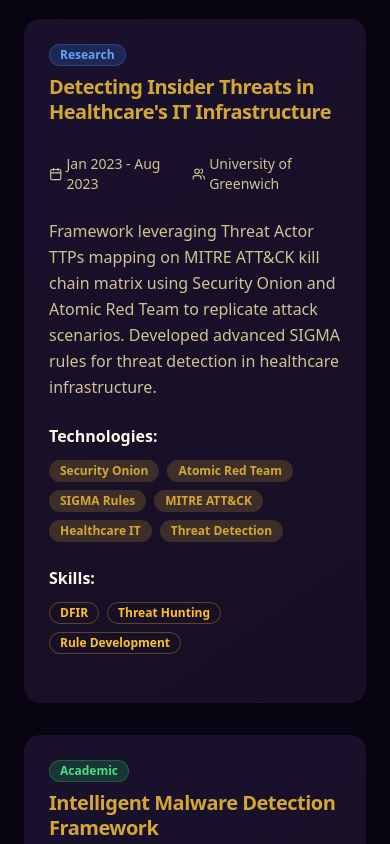
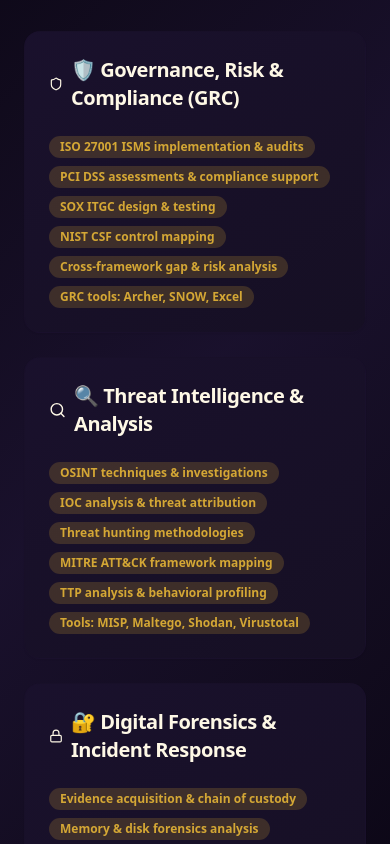
Before and after one commit to Xalpha19/dark-purple-persona, a React (Vite) app: page / in a window 390 px wide. Shown: the part 8020-8864 px from the top of the page. Built offline with nearby package versions, Linux system fonts and the light colour scheme; no server answers.

Commit message:
feat: Implement technical expertise section
- Add the TechnicalExpertise component to the main page.
- Expand the categories in Technical Expertise.
- Update icons for each category.
- Ensure responsive design.

```diff
--- a/src/components/TechnicalExpertise.tsx
+++ b/src/components/TechnicalExpertise.tsx
@@ -1,12 +1,24 @@
+
 import { Card, CardContent, CardHeader, CardTitle } from "@/components/ui/card";
 import { Badge } from "@/components/ui/badge";
-import { Shield } from "lucide-react";
+import { Shield, Search, Lock } from "lucide-react";
 
 const TechnicalExpertise = () => {
-  const grcData = [
+  const technicalExpertiseData = [
     {
       category: "🛡️ Governance, Risk & Compliance (GRC)",
+      icon: Shield,
       skills: ["ISO 27001 ISMS implementation & audits", "PCI DSS assessments & compliance support", "SOX ITGC design & testing", "NIST CSF control mapping", "Cross-framework gap & risk analysis", "GRC tools: Archer, SNOW, Excel"]
+    },
+    {
+      category: "🔍 Threat Intelligence & Analysis",
+      icon: Search,
+      skills: ["OSINT techniques & investigations", "IOC analysis & threat attribution", "Threat hunting methodologies", "MITRE ATT&CK framework mapping", "TTP analysis & behavioral profiling", "Tools: MISP, Maltego, Shodan, Virustotal"]
+    },
+    {
+      category: "🔐 Digital Forensics & Incident Response",
+      icon: Lock,
+      skills: ["Evidence acquisition & chain of custody", "Memory & disk forensics analysis", "Network forensics & packet analysis", "Malware reverse engineering", "Incident containment & recovery", "Tools: Volatility, Wireshark, Autopsy, YARA"]
     }
   ];
 
@@ -24,11 +36,13 @@ const TechnicalExpertise = () => {
 
         <div className="max-w-6xl mx-auto">
           <div className="grid md:grid-cols-3 gap-6">
-            {grcData.map((skillGroup, index) => (
+            {technicalExpertiseData.map((skillGroup, index) => {
+              const IconComponent = skillGroup.icon;
+              return (
                 <Card key={index} className="bg-gradient-card border-border/50 glow-purple">
                   <CardHeader>
                     <CardTitle className="text-xl flex items-center gap-2">
-                    <Shield className="w-5 h-5" />
+                      <IconComponent className="w-5 h-5" />
                       {skillGroup.category}
                     </CardTitle>
                   </CardHeader>
@@ -42,7 +56,8 @@ const TechnicalExpertise = () => {
                     </div>
                   </CardContent>
                 </Card>
-            ))}
+              );
+            })}
           </div>
         </div>
       </div>
--- a/src/pages/Index.tsx
+++ b/src/pages/Index.tsx
@@ -2,6 +2,7 @@ import Navigation from "@/components/Navigation";
 import Hero from "@/components/Hero";
 import Experience from "@/components/Experience";
 import Education from "@/components/Education";
+import TechnicalExpertise from "@/components/TechnicalExpertise";
 import Projects from "@/components/Projects";
 import BlogSection from "@/components/BlogSection";
 import ContactSection from "@/components/ContactSection";
@@ -14,6 +15,7 @@ const Index = () => {
       <Hero />
       <Experience />
       <Education />
+      <TechnicalExpertise />
       <Projects />
       <BlogSection />
       <ContactSection />
```
Lines whose indentation alone changed are shown as unchanged.
